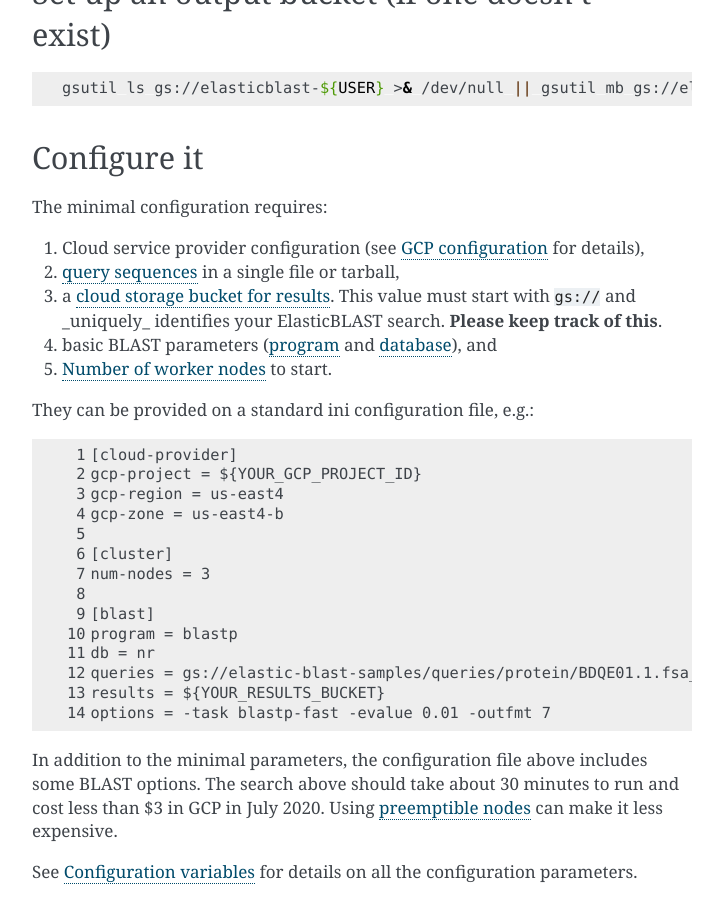
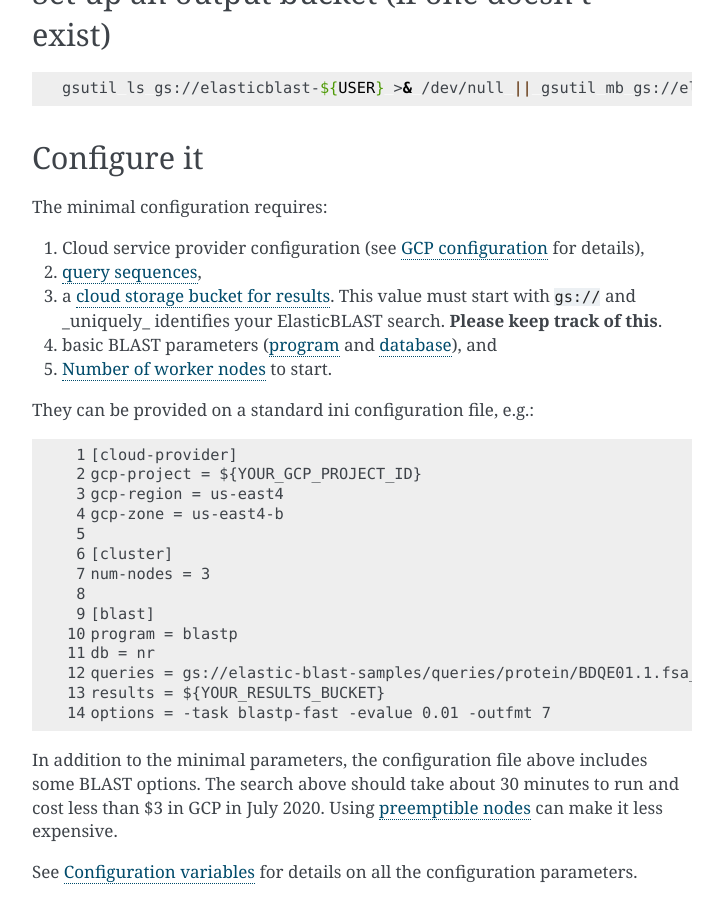
Before and after one commit to ncbi/elastic-blast-docs, a Sphinx documentation site: the page built from docs/source/quickstart-gcp.rst, in a window 1280 px wide and 900 px high, scrolled down 804 px. Shown: the whole window, without its empty margins (388-1111 px from the left). Built offline with Sphinx 7.4.7, drawn with Linux system fonts in a browser that asks for light colours.

Commit message:
Remove obsolete details about query sequence format accepted by ElasticBLAST

```diff
--- a/docs/source/quickstart-aws.rst
+++ b/docs/source/quickstart-aws.rst
@@ -68,7 +68,7 @@
 The minimal configuration requires:
 
 #. :ref:`AWS region <elb_aws_region>` to run ElasticBLAST on (``us-east-1`` recommended, see :ref:`AWS configuration <aws_conf>` for additional details),
-#. :ref:`query sequences <elb_queries>` in a single file or tarball,
+#. :ref:`query sequences <elb_queries>`,
 
 #. a :ref:`cloud storage bucket for results <elb_results>`. This value must start with ``s3://`` and _uniquely_ identifies your ElasticBLAST search. **Please keep track of this**.
 
--- a/docs/source/quickstart-gcp.rst
+++ b/docs/source/quickstart-gcp.rst
@@ -42,7 +42,7 @@
 
 #. Cloud service provider configuration (see :ref:`GCP configuration <gcp_conf>` for details),
 
-#. :ref:`query sequences <elb_queries>` in a single file or tarball,
+#. :ref:`query sequences <elb_queries>`,
 
 #. a :ref:`cloud storage bucket for results <elb_results>`. This value must start with ``gs://`` and _uniquely_ identifies your ElasticBLAST search. **Please keep track of this**.
 
```
